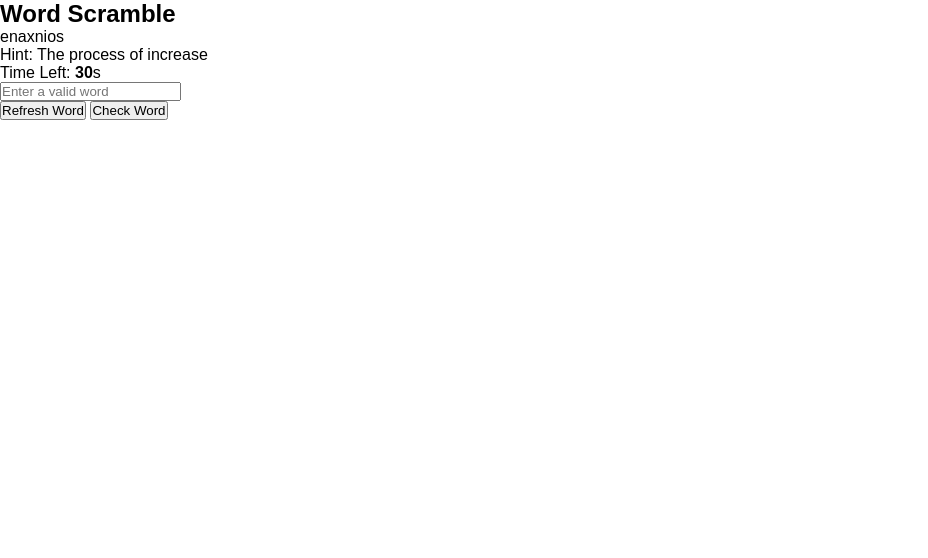
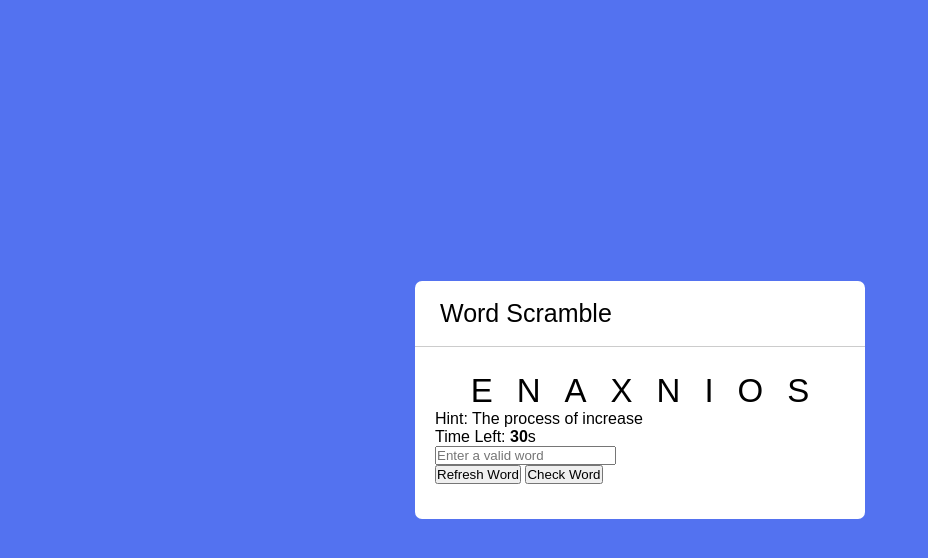
Before and after one commit to bhoomikahm18/08_game_js_dom_Word_Scramble_game, a plain HTML site: page index.html in a window 1280 px wide. Shown: the whole page, without its empty margins (0-928 px from the left). Drawn offline with Linux system fonts and the light colour scheme.

Commit message:
Adding CSS property for the container and words to display

```diff
--- a/style.css
+++ b/style.css
@@ -6,3 +6,32 @@
     box-sizing: border-box;
     font-family: 'Ponnins',sans-serif;
 }
+body{
+    display: flex;
+    align-items: center;
+    justify-content: center;
+    min-height: 100vh;
+    background: #5372F0;
+}
+.container{
+    width: 450px;
+    border-radius: 7px;
+    background: #fff;
+}
+.container h2{
+    font-size: 25px;
+    font-weight: 500;
+    padding: 18px 25px;
+    border-bottom: 1px solid #ccc;
+}
+.container .content{
+    margin: 25px 20px 35px;
+}
+.content .word{
+    font-size: 33px;
+    font-weight: 500;
+    text-align: center;
+    letter-spacing: 24px;
+    margin-right: -24px;
+    text-transform: uppercase;
+}
```
